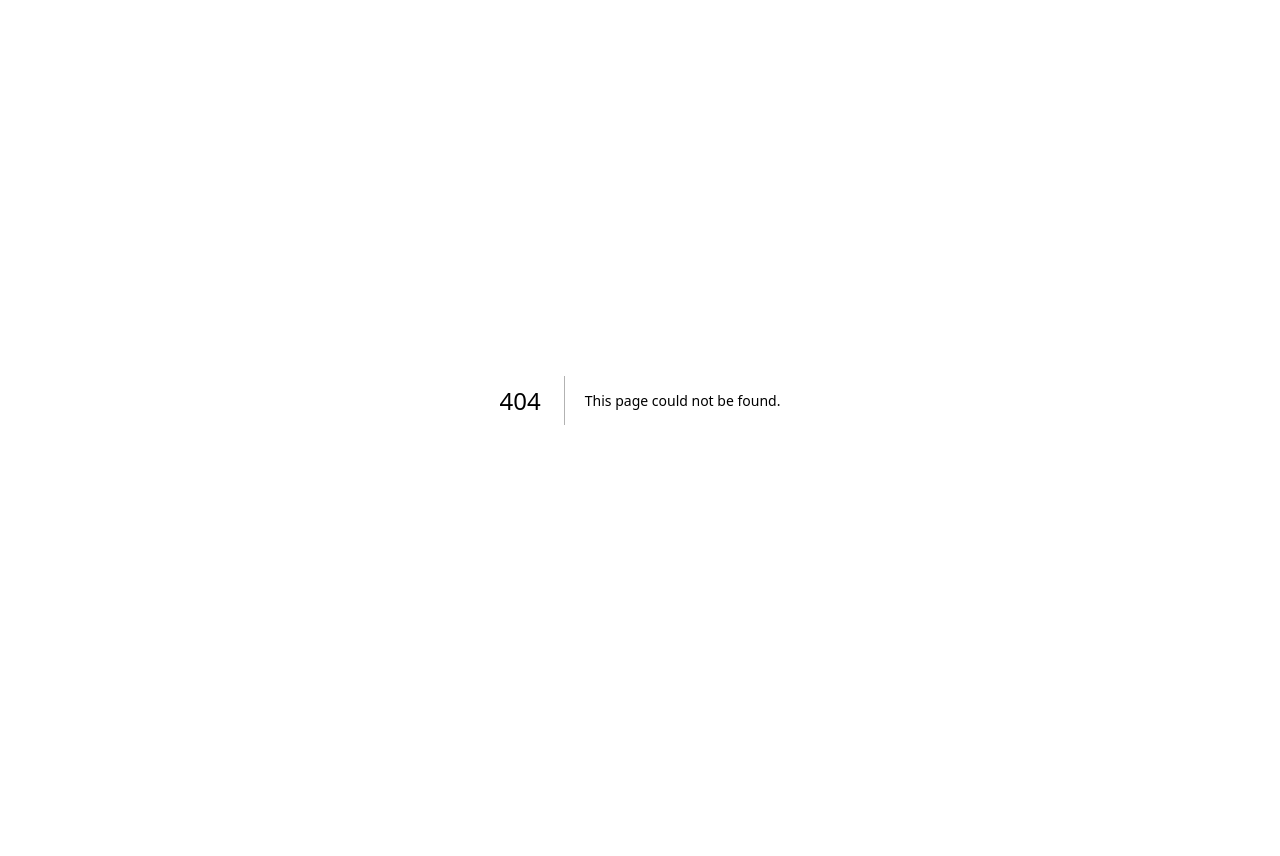
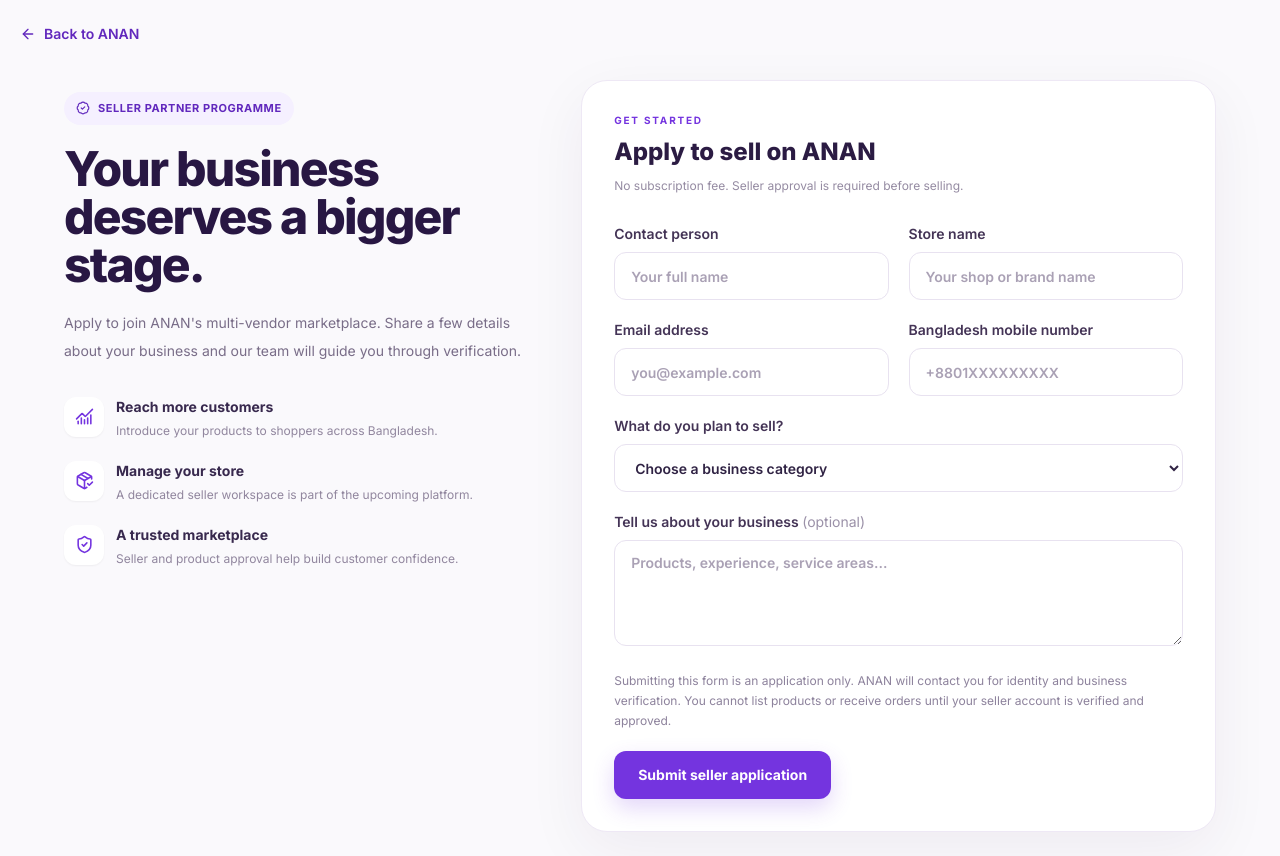
Before and after one commit to dipanjanswapna/anan-, a Next.js app in the folder apps/web/: page /sell in a window 1280 px wide. Before the commit this address had no page. Before the commit the page ends 800 px from the top, so only its background shows below. Built offline with nearby package versions, Linux system fonts and the light colour scheme.

Commit message:
feat(sellers): implement seller application flow (apps/web/src/app/sell/page.tsx)

```diff
--- /dev/null
+++ b/apps/web/src/app/sell/page.tsx
@@ -0,0 +1,38 @@
+import Link from "next/link";
+import { ArrowLeft, BadgeCheck, ChartNoAxesCombined, PackageCheck, ShieldCheck } from "lucide-react";
+import { SellerApplicationForm } from "@/components/seller-application-form";
+
+export const metadata = {
+  title: "Sell on ANAN — Grow your business",
+  description: "Apply to become an ANAN seller and reach customers across Bangladesh.",
+};
+
+const benefits = [
+  { icon: ChartNoAxesCombined, title: "Reach more customers", detail: "Introduce your products to shoppers across Bangladesh." },
+  { icon: PackageCheck, title: "Manage your store", detail: "A dedicated seller workspace is part of the upcoming platform." },
+  { icon: ShieldCheck, title: "A trusted marketplace", detail: "Seller and product approval help build customer confidence." },
+];
+
+export default function SellOnAnanPage() {
+  return (
+    <main className="min-h-screen bg-[#faf9fc]">
+      <div className="container-shell py-6">
+        <Link href="/" className="inline-flex items-center gap-2 text-sm font-semibold text-brand-700"><ArrowLeft size={16}/> Back to ANAN</Link>
+        <section className="mx-auto mt-8 grid max-w-6xl gap-8 lg:grid-cols-[.85fr_1.15fr] lg:gap-12">
+          <div className="pt-3">
+            <span className="inline-flex items-center gap-2 rounded-full bg-brand-50 px-3 py-2 text-[11px] font-bold uppercase tracking-wider text-brand-700"><BadgeCheck size={14}/> Seller partner programme</span>
+            <h1 className="mt-5 text-4xl font-extrabold leading-tight tracking-[-1.8px] text-[#281743] sm:text-5xl">Your business deserves a bigger stage.</h1>
+            <p className="mt-5 text-sm leading-7 text-[#796d88]">Apply to join ANAN's multi-vendor marketplace. Share a few details about your business and our team will guide you through verification.</p>
+            <div className="mt-8 space-y-5">
+              {benefits.map(item => <div key={item.title} className="flex gap-3"><span className="grid h-10 w-10 shrink-0 place-items-center rounded-xl bg-white text-brand-600 shadow-sm"><item.icon size={19}/></span><div><h2 className="text-sm font-bold text-[#38294e]">{item.title}</h2><p className="mt-1 text-xs leading-5 text-[#91869e]">{item.detail}</p></div></div>)}
+            </div>
+          </div>
+          <div className="rounded-[26px] border border-[#eee8f5] bg-white p-5 shadow-[0_18px_60px_rgba(47,25,75,.06)] sm:p-8">
+            <div className="mb-7"><p className="text-[10px] font-bold uppercase tracking-[.18em] text-brand-600">Get started</p><h2 className="mt-2 text-2xl font-extrabold text-[#2b1b43]">Apply to sell on ANAN</h2><p className="mt-2 text-xs leading-5 text-[#958ba2]">No subscription fee. Seller approval is required before selling.</p></div>
+            <SellerApplicationForm/>
+          </div>
+        </section>
+      </div>
+    </main>
+  );
+}
```
